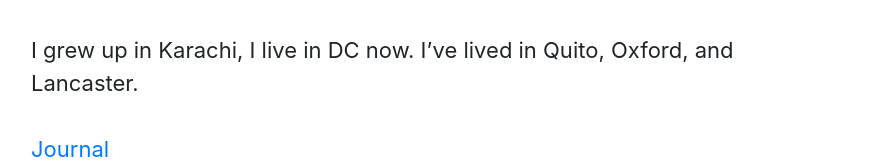
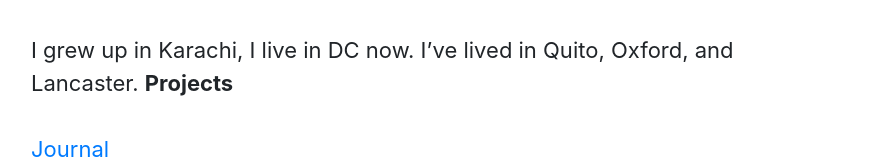
Before and after one commit to djawaid92/djawaid92.github.io, a plain HTML site: page index.html in a window 1280 px wide. Shown: the part 356-516 px from the top of the page, without its empty margins (149-1044 px from the left). Drawn offline with Linux system fonts and the light colour scheme; a script that the page names is missing.

Commit message:
Update index.html

```diff
--- a/index.html
+++ b/index.html
@@ -42,6 +42,7 @@
 					<body class="section-title"><br>I’m an economist, athlete, investor and an increasingly <a href="https://www.amazon.com/Let-People-Surfing-Education-Businessman/dp/0143037838" target="_blank">sustainable <br>consumer.<a><br><br>
 <a href="http://www.paulgraham.com/stuff.html" target = "_blank">Essentialist<a>, introvert, avid reader, habit builder and love meaningful<br> conversations.<br><br>
 I grew up in Karachi, I live in DC now.  I’ve lived in Quito, Oxford, and <br>Lancaster.
+<b>Projects</b>
 <br>
 <br>
 <a href="https://fearsettingjournal.square.site/" target="_blank">Journal<a>
```
